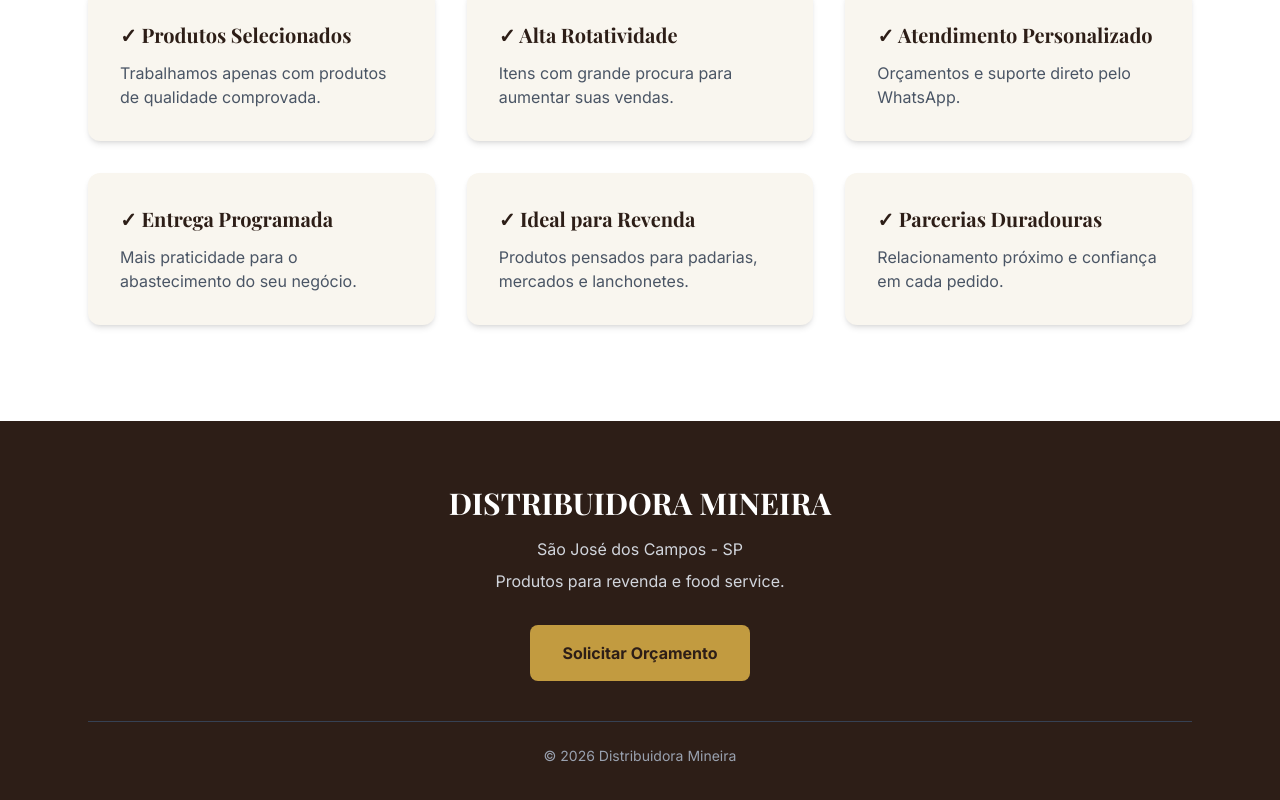
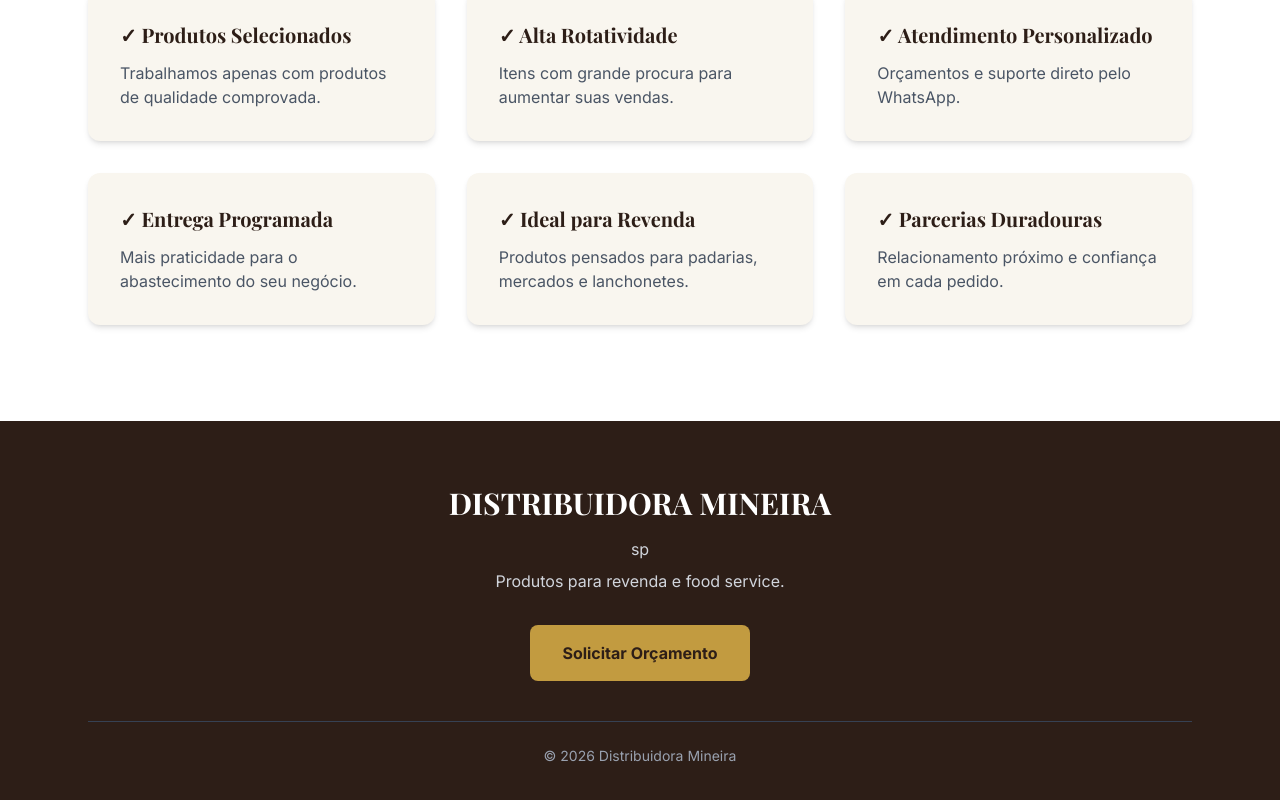
Before and after one commit to gostindeminas1-svg/site-distribuidora, a Next.js app: page / in a window 1280 px wide. Shown: the part 4162-4962 px from the top of the page. Built offline with nearby package versions, Linux system fonts and the light colour scheme; a web font is replaced by a local one.

Commit message:
descrição da alteração

```diff
--- a/app/components/Footer.tsx
+++ b/app/components/Footer.tsx
@@ -8,7 +8,7 @@ export default function Footer() {
         </h2>
 
         <p className="text-gray-300 mb-2">
-          São José dos Campos - SP
+          sp
         </p>
 
         <p className="text-gray-300 mb-8">
```
